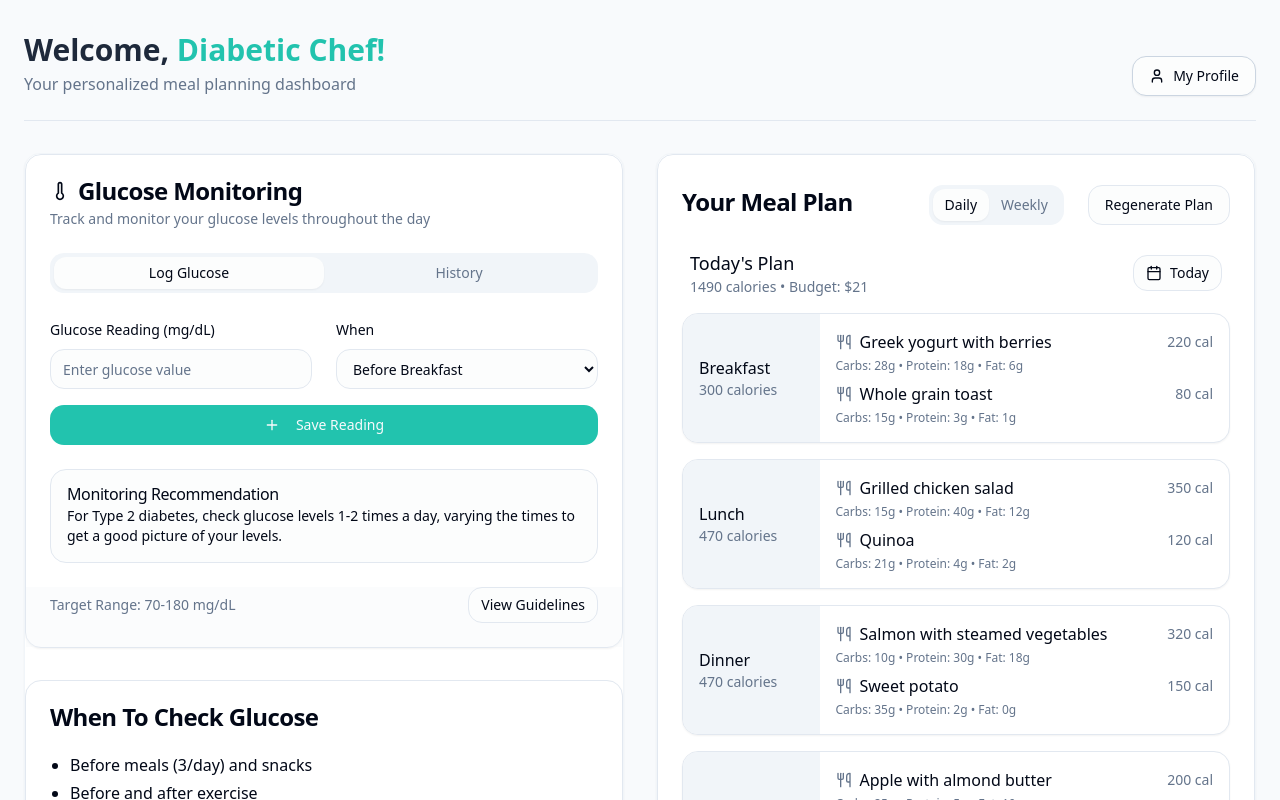
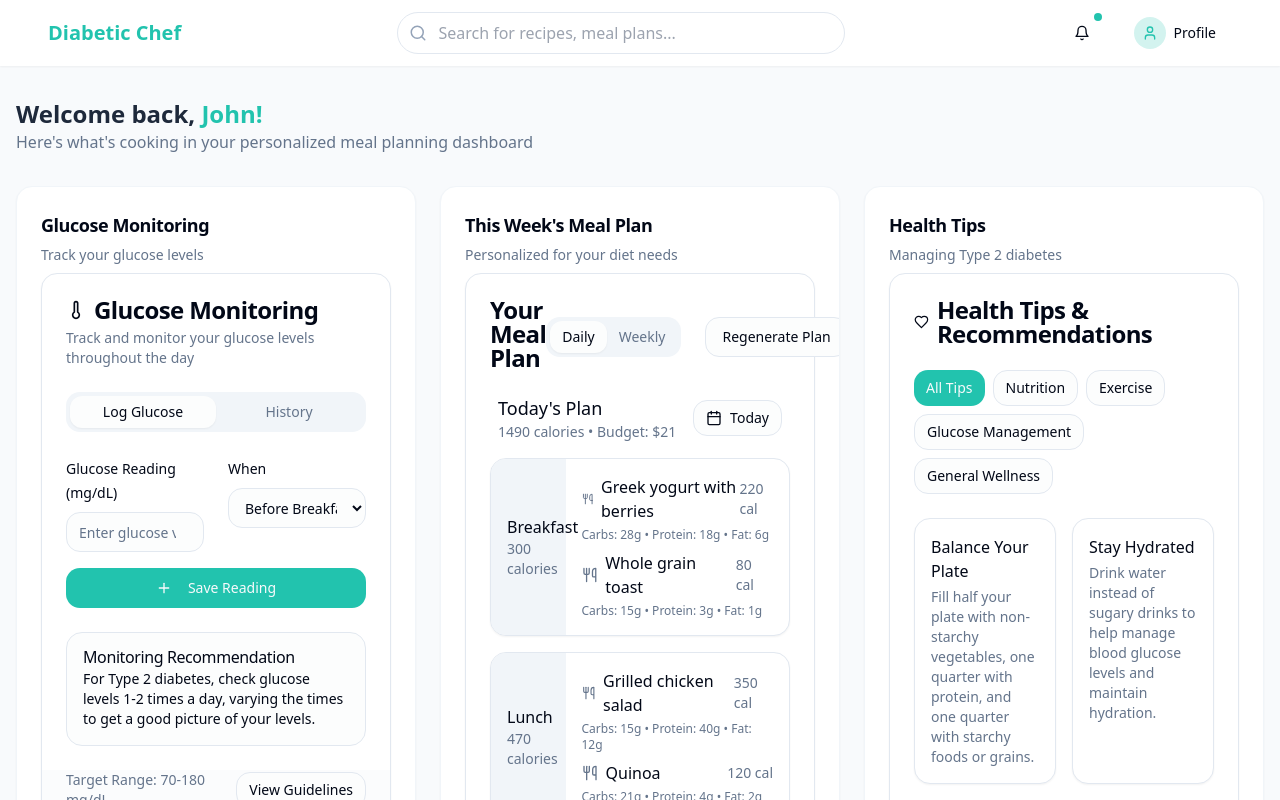
Before and after one commit to Jessic-asomugha/wonder-it-works, a React (Vite) app: page /dashboard in a window 1280 px wide. Shown: the top 800 px of the page. Built offline with nearby package versions, Linux system fonts and the light colour scheme.

Commit message:
Refactor: Dashboard layout
Restructure the dashboard layout based on Pinterest inspiration.

```diff
--- a/src/pages/Dashboard.tsx
+++ b/src/pages/Dashboard.tsx
@@ -5,7 +5,14 @@ import { GlucoseMonitor } from "@/components/GlucoseMonitor";
 import { HealthTips } from "@/components/HealthTips";
 import { MealPlanSection } from "@/components/MealPlanSection";
 import { NutritionStats } from "@/components/NutritionStats";
-import { User } from "lucide-react";
+import { User, Search, Bell } from "lucide-react";
+import {
+  Card,
+  CardContent,
+  CardDescription,
+  CardHeader,
+  CardTitle,
+} from "@/components/ui/card";
 
 const Dashboard = () => {
   // Mock user data for the dashboard components
@@ -24,46 +31,129 @@ const Dashboard = () => {
   };
 
   return (
-    <div className="min-h-screen bg-slate-50 py-8">
-      <div className="container mx-auto px-4 sm:px-6">
-        <div className="flex flex-col md:flex-row justify-between items-center md:items-end mb-8 pb-6 border-b border-slate-200">
-          <div>
-            <h1 className="text-3xl font-bold text-slate-800">
-              Welcome, <span className="text-primary">Diabetic Chef!</span>
-            </h1>
-            <p className="text-slate-500 mt-1">
-              Your personalized meal planning dashboard
-            </p>
+    <div className="min-h-screen bg-slate-50">
+      {/* Header with search bar - Pinterest style */}
+      <header className="sticky top-0 z-10 bg-white shadow-sm py-3 px-4">
+        <div className="container mx-auto flex items-center justify-between">
+          <div className="flex items-center gap-2">
+            <h1 className="text-xl font-bold text-primary">Diabetic Chef</h1>
           </div>
 
-          <Link to="/profile">
-            <Button variant="outline" className="flex items-center gap-2 mt-4 md:mt-0 border-slate-300 shadow-sm">
-              <User size={16} />
-              My Profile
-            </Button>
-          </Link>
-        </div>
-
-        <div className="grid grid-cols-1 md:grid-cols-2 gap-8">
-          <div className="space-y-8">
-            <div className="bg-white rounded-lg shadow-sm border border-slate-100 overflow-hidden transform transition-all hover:shadow-md hover:-translate-y-1">
-              <GlucoseMonitor diabetesType={userData.diabetesType} />
-            </div>
-            <div className="bg-white rounded-lg shadow-sm border border-slate-100 overflow-hidden transform transition-all hover:shadow-md hover:-translate-y-1">
-              <HealthTips diabetesType={userData.diabetesType} />
+          <div className="flex-1 max-w-md mx-4">
+            <div className="relative">
+              <Search className="absolute left-3 top-1/2 transform -translate-y-1/2 text-slate-400" size={18} />
+              <input
+                type="search"
+                placeholder="Search for recipes, meal plans..."
+                className="w-full py-2 pl-10 pr-4 rounded-full border border-slate-200 focus:outline-none focus:ring-2 focus:ring-primary/20 focus:border-primary"
+              />
             </div>
           </div>
 
-          <div className="space-y-8">
-            <div className="bg-white rounded-lg shadow-sm border border-slate-100 overflow-hidden transform transition-all hover:shadow-md hover:-translate-y-1">
-              <MealPlanSection userData={userData} />
-            </div>
-            <div className="bg-white rounded-lg shadow-sm border border-slate-100 overflow-hidden transform transition-all hover:shadow-md hover:-translate-y-1">
-              <NutritionStats userData={userData} />
-            </div>
+          <div className="flex items-center gap-4">
+            <Button variant="ghost" size="icon" className="relative">
+              <Bell size={20} />
+              <span className="absolute top-0 right-0 w-2 h-2 bg-primary rounded-full"></span>
+            </Button>
+
+            <Link to="/profile">
+              <Button variant="ghost" className="flex items-center gap-2 hover:bg-slate-100">
+                <div className="w-8 h-8 rounded-full bg-primary/20 text-primary flex items-center justify-center">
+                  <User size={16} />
+                </div>
+                <span className="hidden md:inline text-sm font-medium">Profile</span>
+              </Button>
+            </Link>
           </div>
         </div>
-      </div>
+      </header>
+
+      <main className="container mx-auto py-8 px-4">
+        {/* Welcome Section */}
+        <div className="mb-8">
+          <h2 className="text-2xl font-bold text-slate-800">
+            Welcome back, <span className="text-primary">John!</span>
+          </h2>
+          <p className="text-slate-500">
+            Here's what's cooking in your personalized meal planning dashboard
+          </p>
+        </div>
+
+        {/* Pinterest-inspired grid layout */}
+        <div className="grid grid-cols-1 md:grid-cols-2 lg:grid-cols-3 gap-6">
+          {/* Glucose Monitor Card */}
+          <Card className="overflow-hidden hover:shadow-md transition-all hover:-translate-y-1 border-slate-100">
+            <CardHeader className="pb-2">
+              <CardTitle className="text-lg">Glucose Monitoring</CardTitle>
+              <CardDescription>Track your glucose levels</CardDescription>
+            </CardHeader>
+            <CardContent>
+              <GlucoseMonitor diabetesType={userData.diabetesType} />
+            </CardContent>
+          </Card>
+
+          {/* Meal Plan Card */}
+          <Card className="overflow-hidden hover:shadow-md transition-all hover:-translate-y-1 border-slate-100 md:row-span-2">
+            <CardHeader className="pb-2">
+              <CardTitle className="text-lg">This Week's Meal Plan</CardTitle>
+              <CardDescription>Personalized for your diet needs</CardDescription>
+            </CardHeader>
+            <CardContent>
+              <MealPlanSection userData={userData} />
+            </CardContent>
+          </Card>
+
+          {/* Health Tips Card */}
+          <Card className="overflow-hidden hover:shadow-md transition-all hover:-translate-y-1 border-slate-100">
+            <CardHeader className="pb-2">
+              <CardTitle className="text-lg">Health Tips</CardTitle>
+              <CardDescription>Managing {userData.diabetesType} diabetes</CardDescription>
+            </CardHeader>
+            <CardContent>
+              <HealthTips diabetesType={userData.diabetesType} />
+            </CardContent>
+          </Card>
+
+          {/* Nutrition Stats Card */}
+          <Card className="overflow-hidden hover:shadow-md transition-all hover:-translate-y-1 border-slate-100 md:col-span-2">
+            <CardHeader className="pb-2">
+              <CardTitle className="text-lg">Nutrition Overview</CardTitle>
+              <CardDescription>Your weekly nutritional breakdown</CardDescription>
+            </CardHeader>
+            <CardContent>
+              <NutritionStats userData={userData} />
+            </CardContent>
+          </Card>
+
+          {/* Quick Access Card */}
+          <Card className="overflow-hidden hover:shadow-md transition-all hover:-translate-y-1 border-slate-100">
+            <CardHeader className="pb-2">
+              <CardTitle className="text-lg">Quick Access</CardTitle>
+              <CardDescription>Frequently used features</CardDescription>
+            </CardHeader>
+            <CardContent className="grid gap-4">
+              <Button variant="outline" className="justify-start">
+                <div className="w-8 h-8 mr-2 rounded-full bg-primary/10 flex items-center justify-center">
+                  <span className="text-primary text-xs">A1C</span>
+                </div>
+                Log A1C Level
+              </Button>
+              <Button variant="outline" className="justify-start">
+                <div className="w-8 h-8 mr-2 rounded-full bg-primary/10 flex items-center justify-center">
+                  <span className="text-primary text-xs">🍽️</span>
+                </div>
+                Add Meal
+              </Button>
+              <Button variant="outline" className="justify-start">
+                <div className="w-8 h-8 mr-2 rounded-full bg-primary/10 flex items-center justify-center">
+                  <span className="text-primary text-xs">💧</span>
+                </div>
+                Log Water Intake
+              </Button>
+            </CardContent>
+          </Card>
+        </div>
+      </main>
     </div>
   );
 };
```
